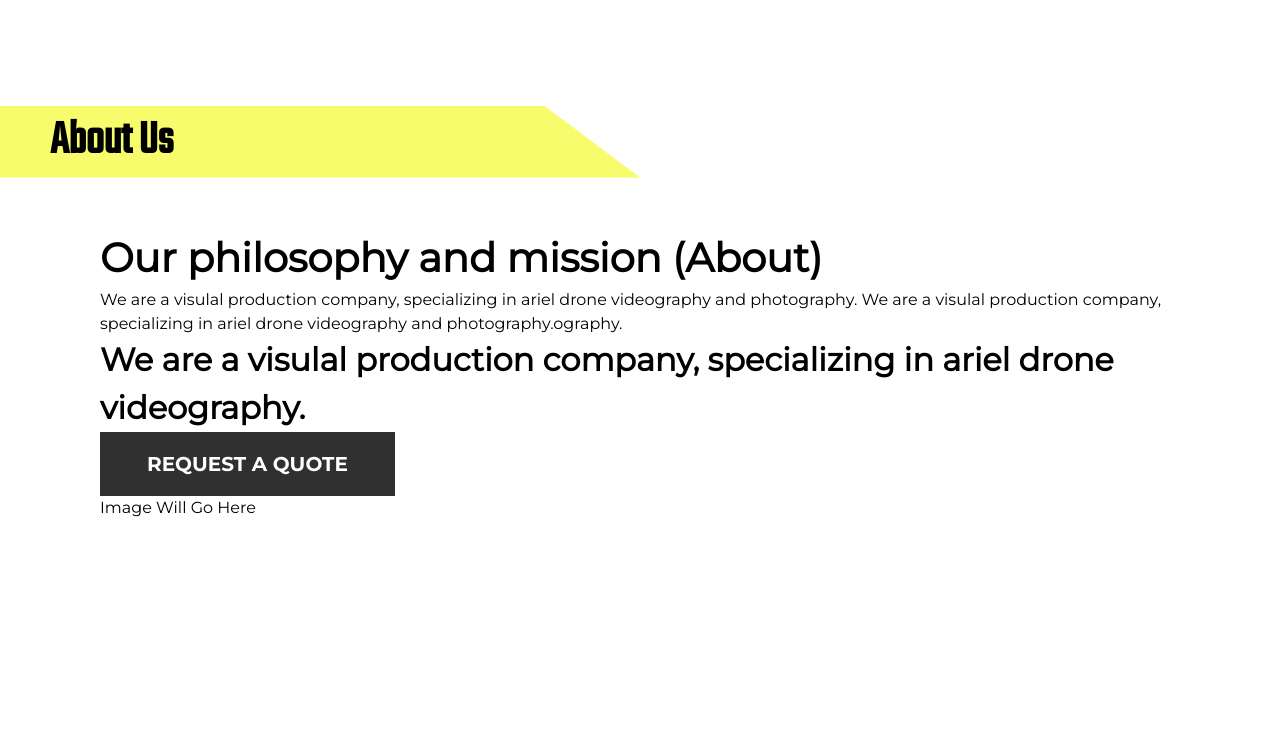
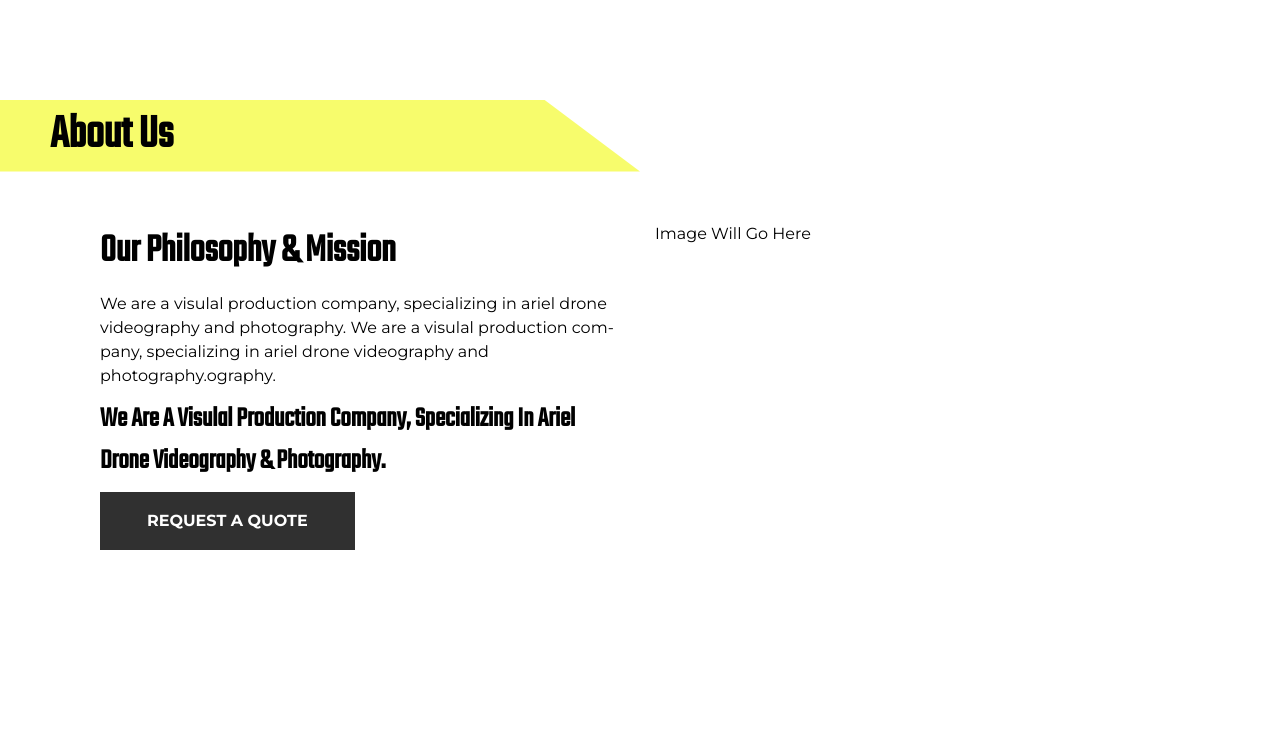
Before and after one commit to ChristianWare/templateOne, a Next.js app: page / in a window 1280 px wide. Shown: the part 1232-1971 px from the top of the page. Built offline with nearby package versions, Linux system fonts and the light colour scheme.

Commit message:
Button Font Size Update

```diff
--- a/src/comps/AboutSection.js
+++ b/src/comps/AboutSection.js
@@ -9,23 +9,21 @@ function AboutSection() {
       </div>
       <div className={styles.bottom}>
         <div className={styles.bottomLeft}>
-          <h3>Our philosophy and mission (About)</h3>
-          <p>
+          <h3>Our philosophy & mission</h3>
+          <p lang='en'>
             We are a visulal production company, specializing in ariel drone
             videography and photography. We are a visulal production company,
             specializing in ariel drone videography and photography.ography.
           </p>
           <h4>
             We are a visulal production company, specializing in ariel drone
-            videography.
+            videography & photography.
           </h4>
           <div className={styles.btnContainer}>
             <Button text='request a quote' color='tertiary' />
           </div>
         </div>
-        <div className={styles.bottomRight}>
-            Image Will Go Here
-        </div>
+        <div className={styles.bottomRight}>Image Will Go Here</div>
       </div>
     </section>
   );
--- a/src/comps/AboutSection.module.css
+++ b/src/comps/AboutSection.module.css
@@ -29,7 +29,40 @@
 
 .bottom {
     padding: 5rem;
+    display: flex;
+    align-items: flex-start;
+    justify-content: center;
+    gap: 3rem;
 }
+
+.bottomLeft, .bottomRight {
+    flex: 1;
+}
+
+.bottomLeft {
+    display: flex;
+    flex-direction: column;
+    align-items: flex-start;
+    justify-content: center;
+    gap: 1rem
+}
+
+.bottomLeft h3 {
+    text-transform: capitalize;
+    font-family: "TekoRegular";
+}
+
+.bottomLeft p {
+    hyphens: auto;
+}
+
+.bottomLeft h4 {
+    text-transform: capitalize;
+    font-family: "TekoRegular";
+    font-size: 2.8rem;
+}
+
+
 
 .btnContainer {
     display: flex;
--- a/src/comps/utils/Button.module.css
+++ b/src/comps/utils/Button.module.css
@@ -8,7 +8,7 @@
     width: 100%;
     text-transform: uppercase;
     font-family: "MontserratBold";
-    font-size: 2rem;
+    font-size: 1.6rem;
     text-align: center;
     white-space: nowrap;
     overflow: hidden;
@@ -61,6 +61,12 @@
      }
  }
 
+ @media screen and (max-width: 768px) {
+     .btn {
+     font-size: 1.85rem;
+    }
+ }
+
  @media screen and (max-width: 630px) {
     .container {
         width: 100%;
@@ -75,8 +81,4 @@
         background-color: var(--accent3);
         color: var(--accent4);
     }
-
-    .btn {
-     font-size: 2rem;
-    }
  }
```
